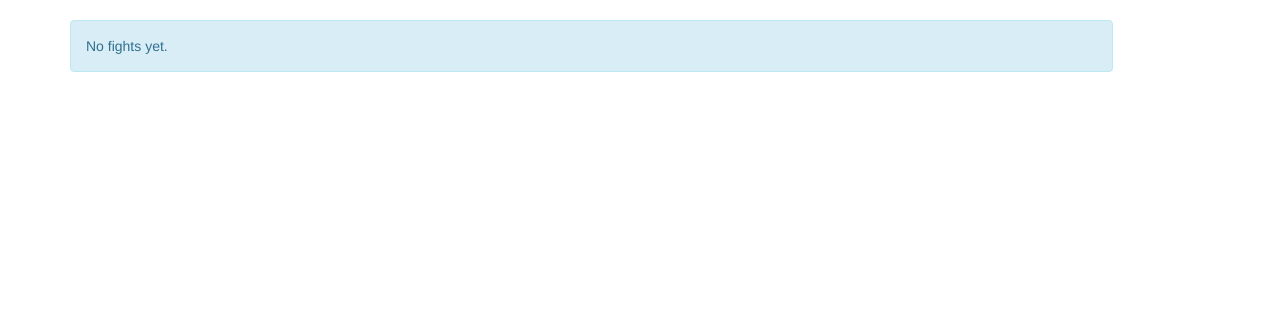
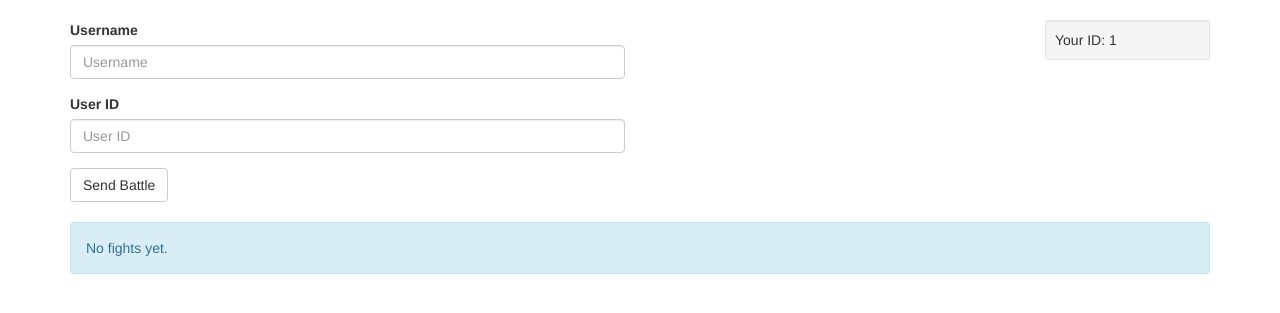
Before and after one commit to Quanticq/tetris-online, a Flask app: page /fights in a window 1280 px wide. Shown: the part 52-365 px from the top of the page. Run offline with Flask 2, Linux system fonts and the light colour scheme; the visitor is signed in with stand-in values (Sample User, id 1); data comes from the database, SQL or seed files in the repository; data that the repository does not hold is empty; some libraries are stand-ins or nearby versions.

Commit message:
sending battles

```diff
--- a/app/forms.py
+++ b/app/forms.py
@@ -1,6 +1,6 @@
 from flask_wtf import FlaskForm
-from wtforms import StringField, PasswordField, BooleanField, SubmitField
-from wtforms.validators import ValidationError, DataRequired, EqualTo
+from wtforms import StringField, PasswordField, BooleanField, SubmitField, IntegerField
+from wtforms.validators import ValidationError, DataRequired, EqualTo, Length
 from app.models import User
 
 
@@ -22,3 +22,10 @@ class RegistrationForm(FlaskForm):
         user = User.query.filter_by(name=username.data).first()
         if user is not None:
             raise ValidationError('Please use a different username.')
+
+
+class SendBattleForm(FlaskForm):
+    username = StringField('Username', validators=[DataRequired(), Length(min=1)],
+                           render_kw={"placeholder": "Username"})
+    user_id = IntegerField('User ID', validators=[DataRequired()], render_kw={"placeholder": "User ID"})
+    submit = SubmitField('Send Battle')
--- a/app/routes.py
+++ b/app/routes.py
@@ -4,7 +4,7 @@ from flask_login import current_user, login_user, logout_user, login_required
 from werkzeug.urls import url_parse
 
 from app import app, db
-from app.forms import LoginForm, RegistrationForm
+from app.forms import LoginForm, RegistrationForm, SendBattleForm
 from app.models import User, Fight
 
 
@@ -28,10 +28,23 @@ def play():
                            users=User.get_top_users(5))
 
 
-@app.route('/fights')
+@app.route('/fights', methods=['GET', 'POST'])
 @login_required
 def fights():
-    return render_template("fights.html", title="Fights",
+    form = SendBattleForm()
+    if form.validate_on_submit():
+        user = User.query.filter(User.id == form.user_id.data, User.name == form.username.data).first()
+        if user is None:
+            flash('Invalid Username and User ID')
+        elif user == current_user:
+            flash('You CAN NOT battle yourself')
+        else:
+            new_fight = Fight(current_user, user, status="friendly")
+            db.session.add(new_fight)
+            db.session.commit()
+            flash('New fight!')
+        return redirect(url_for('fights'))
+    return render_template("fights.html", title="Fights", form=form,
                            fights=current_user.get_fights("friendly").all())
 
 
--- a/app/templates/fights.html
+++ b/app/templates/fights.html
@@ -1,8 +1,18 @@
 {% extends 'base.html' %}
+{% import 'bootstrap/wtf.html' as wtf %}
 
 {% block app_content %}
     <div class="row">
-        <div class="col-md-11">
+        <div class="col-md-6">
+            {% if form %}
+                {{ wtf.quick_form(form, form_type="inline") }}
+                <br>
+            {% endif %}
+        </div>
+        <div class="col-md-2 col-lg-offset-4">
+            <div class="well well-sm">Your ID: {{ current_user.id }}</div>
+        </div>
+    </div>
     <table class="table">
         {% for fight in fights %}
             {% if fight.is_played(current_user) %}
@@ -29,21 +39,19 @@
         {% else %}
             <td class="success">WIN</td>
         {% endif %}
+        <td align="center">
+            {% if not fight.is_played(current_user) %}
+                <button type="button" onclick='document.location.href="{{  url_for("play_fight", fid=fight.id)  }}"'>
+                    Battle
+                </button>
+            {% else %}
+                <button disabled>Played</button>
+            {% endif %}
+        </td>
         </tr>
         {% endfor %}
         {% if not fights|length %}
             <div class="alert alert-info" role="alert">No fights yet.</div>
         {% endif %}
     </table>
-        </div>
-        <div class="col-md-1">
-            {% for fight in fights %}
-                {% if not fight.is_played(current_user) %}
-                    <button type="button" onclick='document.location.href="{{  url_for("play_fight", fid=fight.id)  }}"'>
-                        Battle
-                    </button>
-                {% endif %}
-            {% endfor %}
-        </div>
-    </div>
 {% endblock %}
```
Lines whose indentation alone changed are shown as unchanged.
